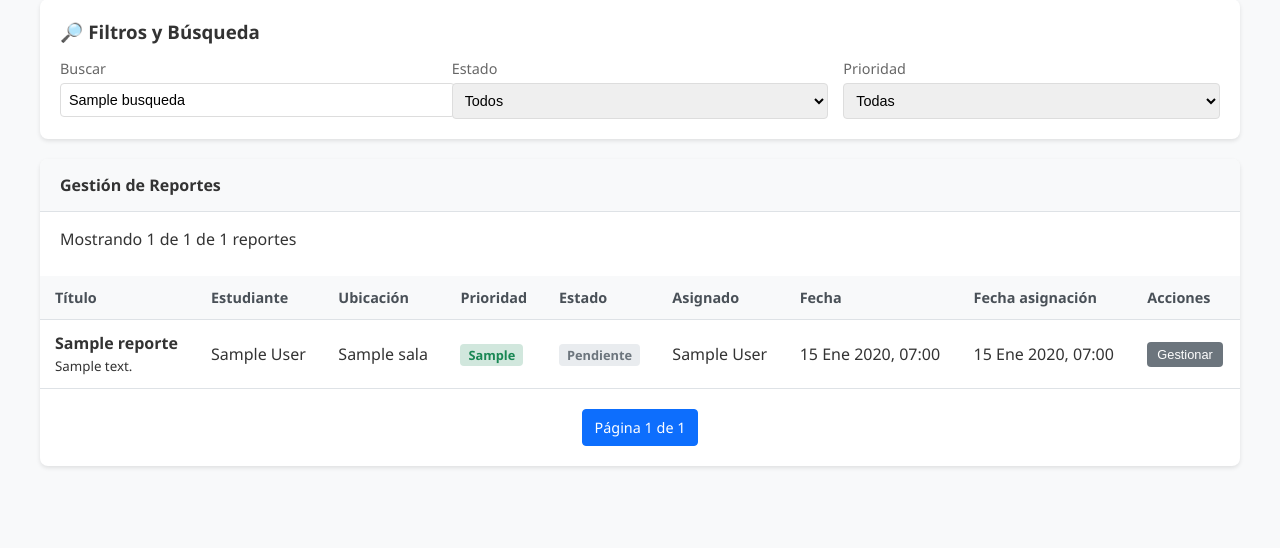
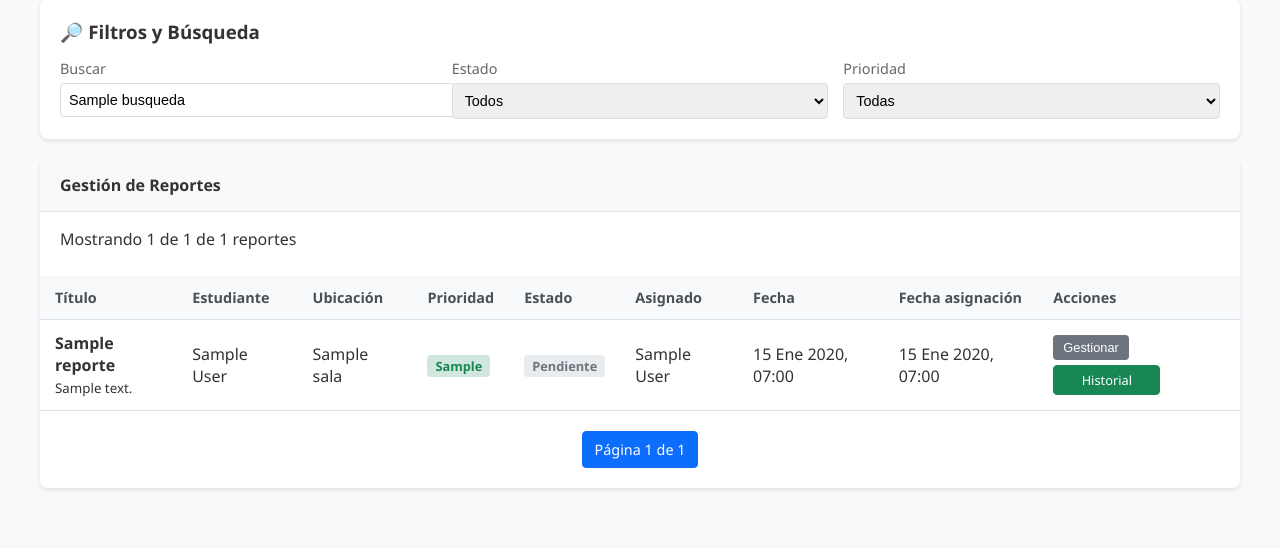
Before and after one commit to TosKano0/Adipem-cattus, a Django app: template Fase 2/Evidencias Proyecto/campus_seguro/app/templates/app/admin.html in a window 1280 px wide. Shown: the part 301-849 px from the top of the page. Before the commit the page ends 769 px from the top, so only its background shows below. Run offline with Django 5.2, Linux system fonts and the light colour scheme; tables that the repository leaves empty hold one stand-in row (values such as "Sample post"); the template is opened without the code that fills it: values that come from a table or form of the project are taken from there, most other values are stand-ins (such as "Sample title", 1, 10 or a date in 2020).

Commit message:
Añadido el botón para ver el historial de la asignación del mantenedor en la vista de administrador, y cambiada la posición en la vista de usuario

```diff
--- a/Fase 2/Evidencias Proyecto/campus_seguro/app/templates/app/admin.html
+++ b/Fase 2/Evidencias Proyecto/campus_seguro/app/templates/app/admin.html
@@ -342,6 +342,30 @@
         .btn:hover {
             background: #0b5ed7;
         }
+
+        .btn-historial {
+            background: #198754;
+            border: 1px solid #198754;
+        }
+
+        .btn-historial:hover {
+            background: #157347;
+            border-color: #157347;
+        }
+
+        .btn-action {
+            display: inline-block;
+            margin-right: 5px;
+            margin-top: 5px;
+            padding: 5px 10px;
+            border-radius: 4px;
+            cursor: pointer;
+            font-size: 0.8em;
+            text-decoration: none;
+            color: white;
+            text-align: center;
+            min-width: 85px;
+        }
     </style>
 </head>
 
@@ -544,6 +568,9 @@
                                 onclick="abrirModalGestion({{ r.id }}, {{ r.asignado_a.id|default:'null' }})">
                                 Gestionar
                             </button>
+                            <a href="{% url 'ver_historial_asignacion' r.id %}" class="btn-action btn-historial">
+                                Historial
+                            </a>
                         </td>
                     </tr>
                     {% empty %}
--- a/Fase 2/Evidencias Proyecto/campus_seguro/app/templates/app/usuario_principal.html
+++ b/Fase 2/Evidencias Proyecto/campus_seguro/app/templates/app/usuario_principal.html
@@ -234,6 +234,7 @@
                 {% endif %}
             </div>
             <a href="{% url 'formulario-reporte' %}" class="btn">Nuevo reporte</a>
+            <a href="{% url 'logout' %}" class="btn btn-secondary">Cerrar Sesión</a>
         </div>
 
         <!-- Tabla de reportes -->
@@ -322,11 +323,6 @@
             </div>
             {% endif %}
         </div>
-
-        <!-- Botón Cerrar sesión -->
-        <div style="text-align: center; margin-top: 20px;">
-            <a href="{% url 'logout' %}" class="btn btn-secondary">Cerrar sesión</a>
-        </div>
     </div>
 
     <!-- Modal de imagen -->
--- a/Fase 2/Evidencias Proyecto/campus_seguro/app/urls.py
+++ b/Fase 2/Evidencias Proyecto/campus_seguro/app/urls.py
@@ -1,6 +1,6 @@
 from django.urls import path
 from . import views
-from app.views import home, usuario_principal, formulario_reporte, admin, asignar_mantenedor, panel_admin, panel_admin_ubicacion, ReporteListView, ReporteCreateView, ReporteUpdateView, ReporteDeleteView, UsuarioListView, UsuarioCreateView, UsuarioUpdateView, UsuarioDeleteView, CategoriaListView, CategoriaCreateView, CategoriaUpdateView, CategoriaDeleteView, PrioridadListView, PrioridadCreateView, PrioridadUpdateView, PrioridadDeleteView, RolListView, RolCreateView, RolUpdateView, RolDeleteView, GeneroListView, GeneroCreateView, GeneroUpdateView, GeneroDeleteView, EdificioListView, EdificioCreateView, EdificioUpdateView, EdificioDeleteView, PisoListView, PisoCreateView, PisoUpdateView, PisoDeleteView, SalaListView, SalaCreateView, SalaUpdateView, SalaDeleteView, cargar_pisos, cargar_salas
+from app.views import home, usuario_principal, formulario_reporte, admin, asignar_mantenedor, ver_historial_asignacion, panel_admin, panel_admin_ubicacion, ReporteListView, ReporteCreateView, ReporteUpdateView, ReporteDeleteView, UsuarioListView, UsuarioCreateView, UsuarioUpdateView, UsuarioDeleteView, CategoriaListView, CategoriaCreateView, CategoriaUpdateView, CategoriaDeleteView, PrioridadListView, PrioridadCreateView, PrioridadUpdateView, PrioridadDeleteView, RolListView, RolCreateView, RolUpdateView, RolDeleteView, GeneroListView, GeneroCreateView, GeneroUpdateView, GeneroDeleteView, EdificioListView, EdificioCreateView, EdificioUpdateView, EdificioDeleteView, PisoListView, PisoCreateView, PisoUpdateView, PisoDeleteView, SalaListView, SalaCreateView, SalaUpdateView, SalaDeleteView, cargar_pisos, cargar_salas
 
 urlpatterns = [
     # 1. Página inicial → LOGIN
@@ -26,6 +26,8 @@ urlpatterns = [
     path('formulario-reporte/', formulario_reporte, name="formulario-reporte"),
 
     path('reporte/<int:reporte_id>/historial/', views.ver_historial_reporte, name='ver_historial_reporte'),
+
+    path('reporte/<int:reporte_id>/historial-asignacion/', ver_historial_asignacion, name='ver_historial_asignacion'),
 
     path('administrador/', admin, name="admin"),
 
```
Also changed, not shown: Fase 2/Evidencias Proyecto/campus_seguro/app/templates/app/ver_historial.html (+69 -3 lines), Fase 2/Evidencias Proyecto/campus_seguro/app/views.py (+18 -0 lines).
